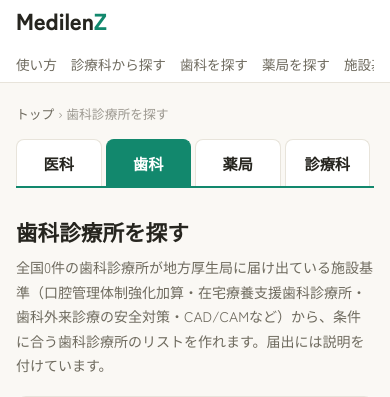
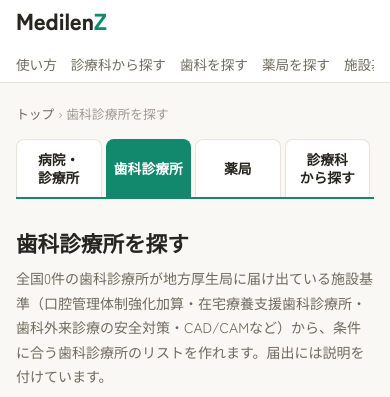
Before and after one commit to pinetinag-beep/byosho-tool, a FastAPI app: page /shika in a window 390 px wide. Shown: the top 397 px of the page. Run offline with FastAPI, Linux system fonts and the light colour scheme; data that the repository does not hold is empty; parts of the project's set-up code (start-up, migrations or seed data) failed here and were passed over.

Commit message:
スマホの探す対象のタブを「病院・診療所／歯科診療所／薬局／診療科から探す」に（2行に折り返す）
Co-Authored-By: Claude Opus 5.5 <noreply@anthropic.com>
Claude-Session: https://claude.ai/code/session_01PrmSg5isr2VYVVXUkbz6mV

```diff
--- a/kijun_web/static/style.css
+++ b/kijun_web/static/style.css
@@ -435,11 +435,8 @@ table.mdc .hbar { display: block; height: 10px; border-radius: 0 4px 4px 0; back
 a.kind-tab:hover { border-color: var(--brand); color: var(--brand); }
 .kind-tab.cur { background: var(--brand); border-color: var(--brand); color: #fff; }
 .kind-tab.cur .kt-n { color: rgba(255,255,255,.85); }
-.kind-tab .kt-short { display: none; }
 @media (max-width: 640px) {
   .kind-tab { min-width: 0; flex: 1; padding: 10px 4px; margin-right: 4px; }
-  .kind-tab b { font-size: 0.95rem; }
-  .kind-tab .kt-long { display: none; }
-  .kind-tab .kt-short { display: inline; }
+  .kind-tab b { font-size: 0.86rem; line-height: 1.35; text-align: center; word-break: keep-all; }
   .kind-tab .kt-n { display: none; }
 }
--- a/kijun_web/templates/_kind_tabs.html
+++ b/kijun_web/templates/_kind_tabs.html
@@ -1,13 +1,12 @@
 {# 探す対象の切り替え（トップ・歯科・薬局・診療科のページの上）。cur: med / d / y / sp、kc: 件数 {"med":…, "d":…, "y":…} #}
 {% set kc = kc or {} %}
-{% set short = {"med": "医科", "d": "歯科", "y": "薬局", "sp": "診療科"} %}
 {% set tabs = [("med", "/", "病院・診療所", ("{:,}件".format(kc.med) if kc.med else "地域・届出で探す")),
                ("d", "/shika", "歯科診療所", ("{:,}件".format(kc.d) if kc.d else "歯科の届出で探す")),
                ("y", "/yakkyoku", "薬局", ("{:,}件".format(kc.y) if kc.y else "調剤基本料・加算で探す")),
                ("sp", "/specialty", "診療科から探す", "届出を診療科ごとに")] %}
 <nav class="kind-tabs" aria-label="探す対象" data-ga-sec="kind_tabs">
   {% for key, href, label, sub in tabs %}
-  {% if key == cur %}<span class="kind-tab cur" aria-current="page"><b><span class="kt-long">{{ label }}</span><span class="kt-short">{{ short[key] }}</span></b><span class="kt-n">{{ sub }}</span></span>
-  {% else %}<a class="kind-tab" href="{{ href }}"><b><span class="kt-long">{{ label }}</span><span class="kt-short">{{ short[key] }}</span></b><span class="kt-n">{{ sub }}</span></a>{% endif %}
+  {% if key == cur %}<span class="kind-tab cur" aria-current="page"><b>{{ label|replace("・", "・<wbr>")|replace("歯科診療所", "歯科<wbr>診療所")|replace("から探す", "<wbr>から探す")|safe }}</b><span class="kt-n">{{ sub }}</span></span>
+  {% else %}<a class="kind-tab" href="{{ href }}"><b>{{ label|replace("・", "・<wbr>")|replace("歯科診療所", "歯科<wbr>診療所")|replace("から探す", "<wbr>から探す")|safe }}</b><span class="kt-n">{{ sub }}</span></a>{% endif %}
   {% endfor %}
 </nav>
```
Also changed, not shown: CLAUDE.md (+1 -1 lines).
